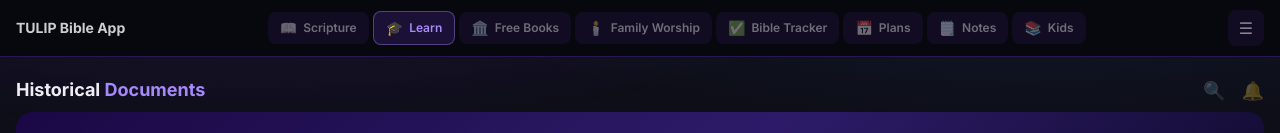
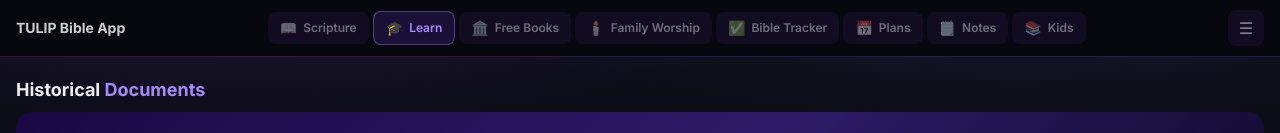
Before and after one commit to josuezuniga93-creator/BIBLE-APP, a Next.js app in the folder frontend/: page /learn in a window 1280 px wide. Shown: the top 133 px of the page. Built offline with nearby package versions, Linux system fonts and the light colour scheme.

Commit message:
fix: remove bell and search icons from historical header

```diff
--- a/frontend/app/learn/page.tsx
+++ b/frontend/app/learn/page.tsx
@@ -730,14 +730,10 @@ function LearnPageInner() {
     <div className="min-h-screen" style={{ backgroundColor: th.pageBg, color: th.textPrimary }}>
 
       {/* Header */}
-      <div className="flex items-center justify-between px-4 pt-5 pb-2">
+      <div className="flex items-center px-4 pt-5 pb-2">
         <h1 className="text-lg font-bold" style={{ color: th.textPrimary }}>
           Historical <span style={{ color: th.accent }}>Documents</span>
         </h1>
-        <div className="flex items-center gap-4">
-          <button style={{ color: th.iconMuted, fontSize: "18px" }}>🔍</button>
-          <button style={{ color: th.iconMuted, fontSize: "18px" }}>🔔</button>
-        </div>
       </div>
 
       {/* Hero banner */}
```
Also changed, not shown: 1 other file (tests, documents, lock files or other folders).
